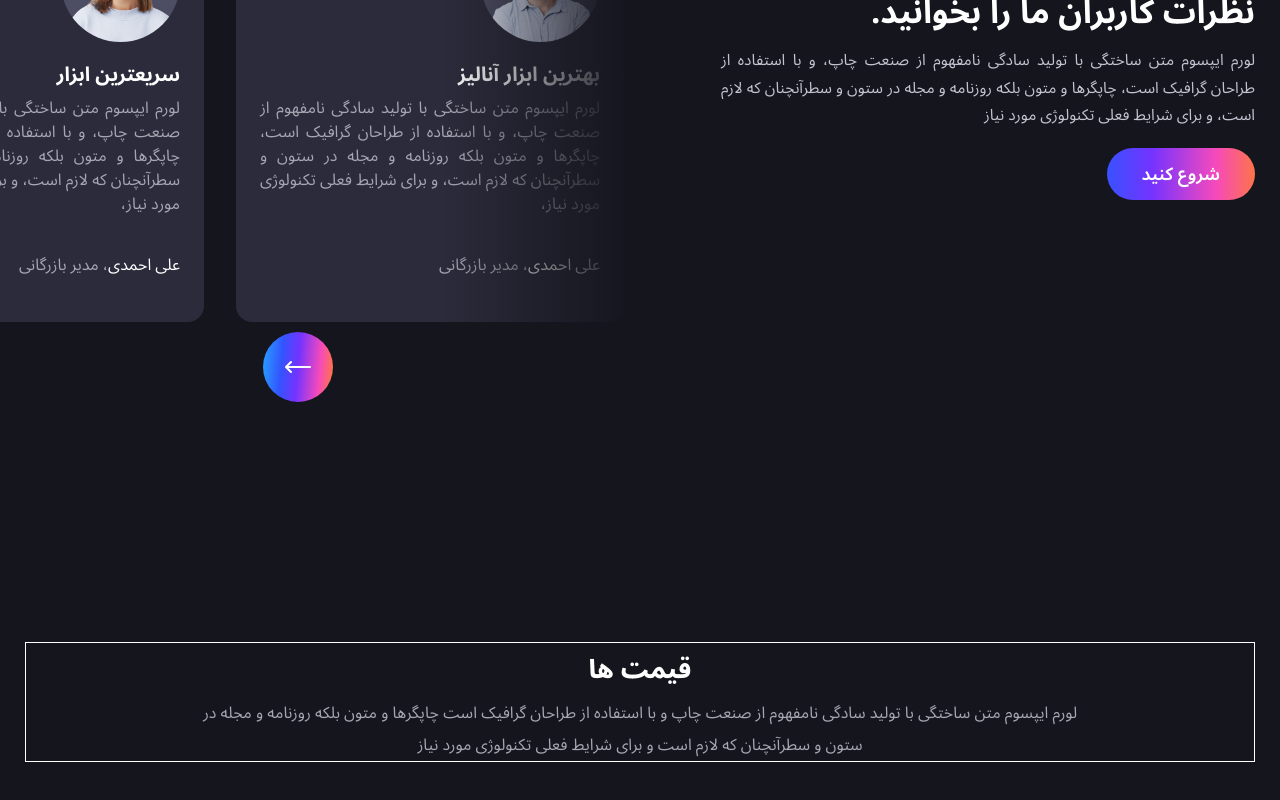
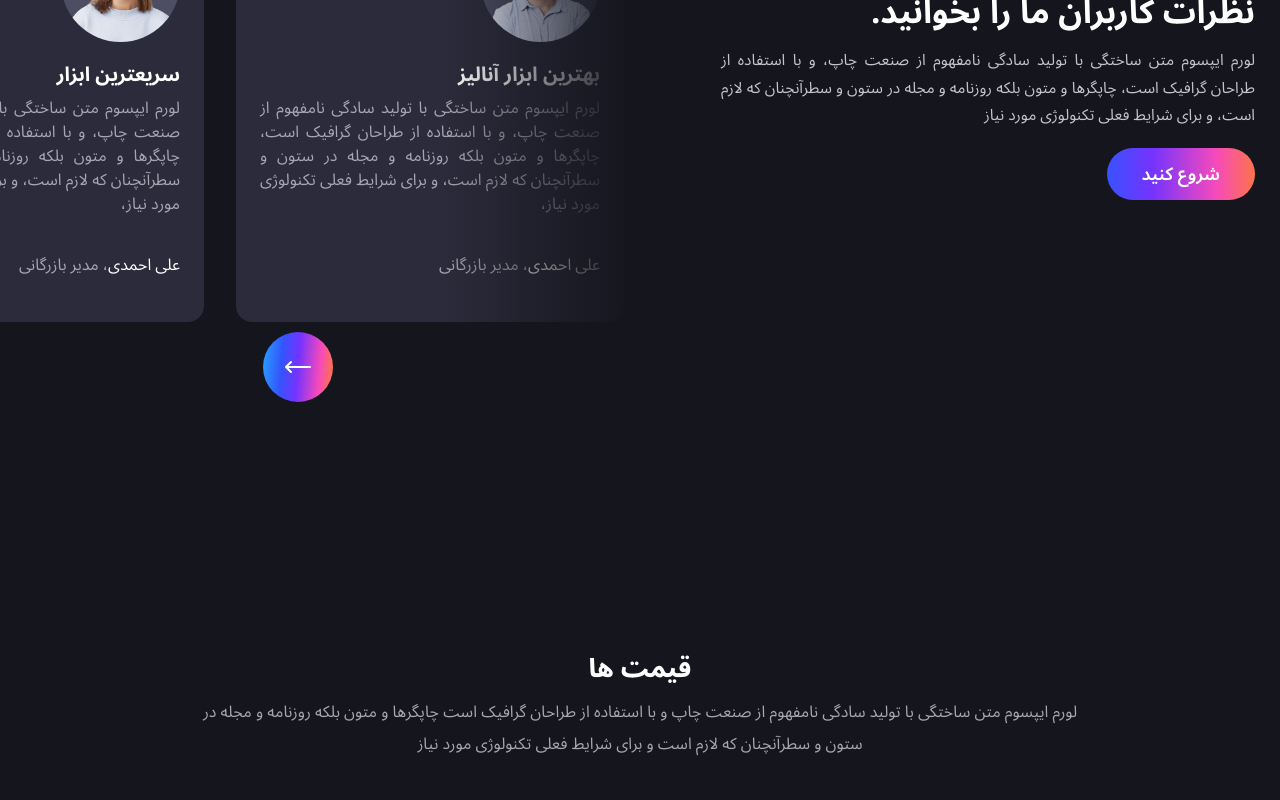
Before and after one commit to Amin-Ansari/Darkbit-X, a React (Create React App) app: page / in a window 1280 px wide. Shown: the part 7294-8094 px from the top of the page. Built offline with nearby package versions, Linux system fonts and the light colour scheme.

Commit message:
The cutomer feedback section animation is fixed

```diff
--- a/src/components/Body/CustomerHeadline.css
+++ b/src/components/Body/CustomerHeadline.css
@@ -12,7 +12,7 @@
   position: relative;
   z-index: 2;
   background-color: #15151e;
-  transition: all 0.8s 0.3s;
+  transition: all 0.8s 0.2s;
   opacity: 0;
 }
 .hider {
--- a/src/components/UI/SectionHeadline.module.css
+++ b/src/components/UI/SectionHeadline.module.css
@@ -1,7 +1,6 @@
 .headline-wrapper {
   grid-column: span 12;
   text-align: center;
-  border: 1px solid white;
   transition: all 0.8s 0.3s;
   opacity: 0;
 }
```
